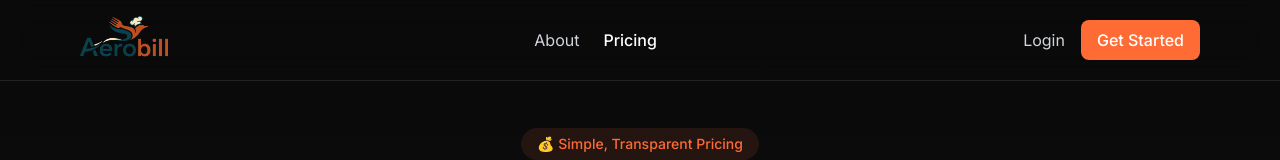
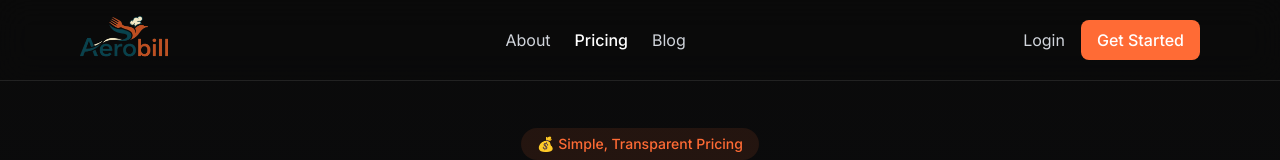
Before and after one commit to Pritam-Pattanaik/aerobill, a Next.js app: page /pricing in a window 1280 px wide. Shown: the top 160 px of the page. Built offline with nearby package versions, Linux system fonts and the light colour scheme.

Commit message:
Add Blog link to pricing page navbar and footer

```diff
--- a/app/pricing/page.tsx
+++ b/app/pricing/page.tsx
@@ -114,6 +114,7 @@ export default function PricingPage() {
                     <div className="hidden md:flex items-center gap-6">
                         <Link href="/about" className="text-gray-300 hover:text-white transition">About</Link>
                         <Link href="/pricing" className="text-white font-medium">Pricing</Link>
+                        <Link href="/blog" className="text-gray-300 hover:text-white transition">Blog</Link>
                     </div>
                     <div className="flex items-center gap-4">
                         <Link href="/login" className="text-gray-300 hover:text-white transition">Login</Link>
@@ -269,6 +270,7 @@ export default function PricingPage() {
                         <Link href="/" className="hover:text-white">Home</Link>
                         <Link href="/about" className="hover:text-white">About</Link>
                         <Link href="/pricing" className="hover:text-white">Pricing</Link>
+                        <Link href="/blog" className="hover:text-white">Blog</Link>
                         <Link href="#" className="hover:text-white">Privacy</Link>
                     </div>
                 </div>
```
